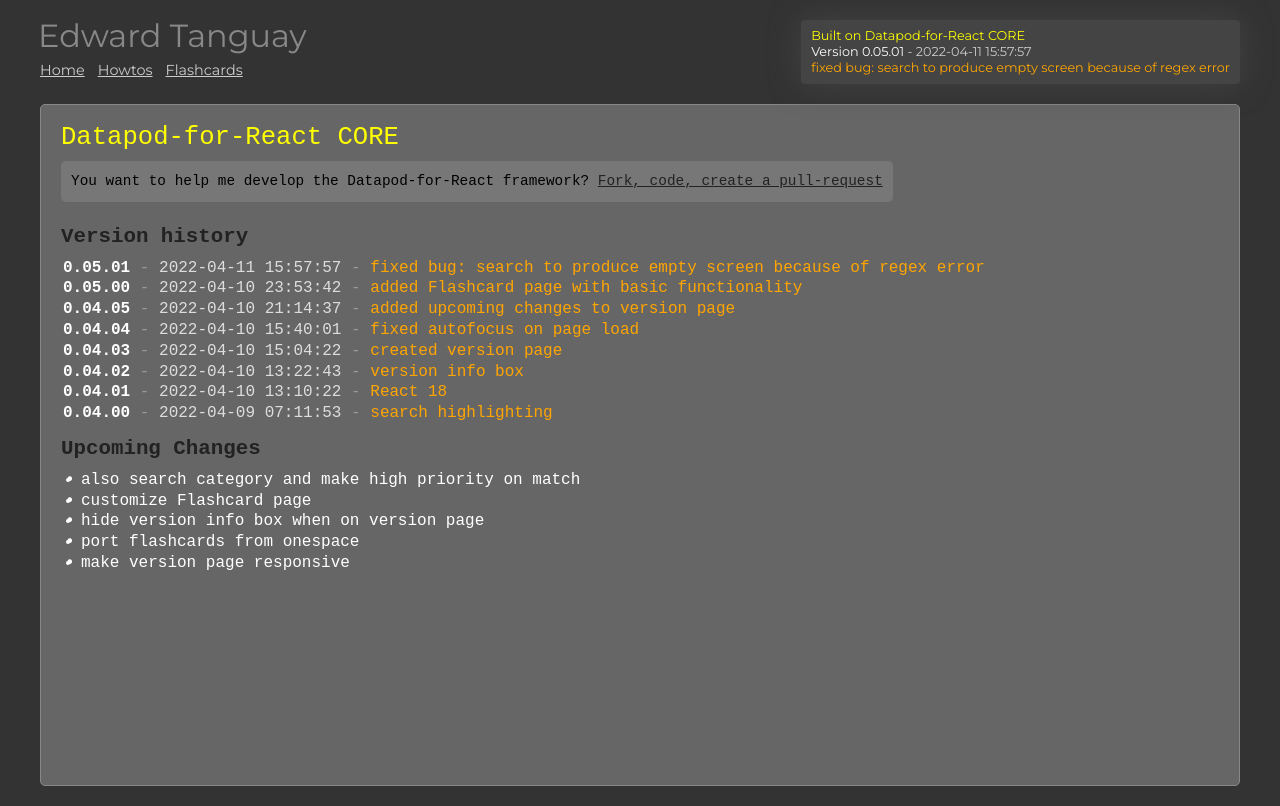
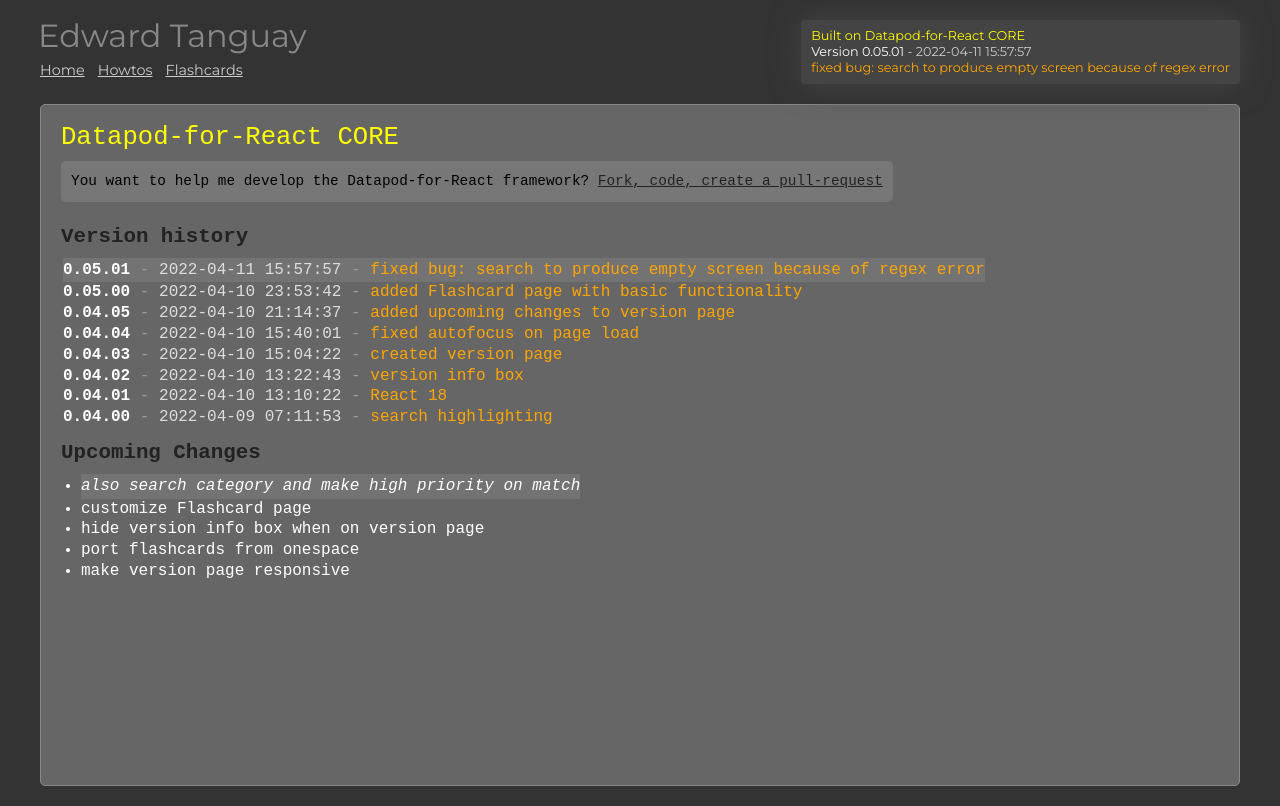
Before and after one commit to edwardtanguay/dpodreactcore, a React (Create React App) app: page /siteVersions in a window 1280 px wide. Built offline with nearby package versions, Linux system fonts and the light colour scheme.

Commit message:
version page show doing

```diff
--- a/src/system/pages/PageSiteVersions.tsx
+++ b/src/system/pages/PageSiteVersions.tsx
@@ -26,7 +26,10 @@
 					{versions.map((version: any, index: number) => {
 						return (
 							<li key={index} className="siteVersion">
-								<span className="version">{version.version}</span>
+								<div className="line">
+									<span className="version">
+										{version.version}
+									</span>
 									<span className="separator"> - </span>
 									<span className="whenPublished">
 										{version.whenPublished}
@@ -35,6 +38,7 @@
 									<span className="shortDescription">
 										{version.shortDescription}
 									</span>
+								</div>
 							</li>
 						);
 					})}
@@ -45,7 +49,9 @@
 				<ul>
 					{todos.map((todo: any, index: number) => {
 						return (
-							<li key={index} className="todo">{todo.title}</li>
+							<li key={index} className="todo">
+								<div className="line">{todo.title}</div>
+							</li>
 						);
 					})}
 				</ul>
--- a/src/system/styles/page_siteVersions.scss
+++ b/src/system/styles/page_siteVersions.scss
@@ -24,30 +24,17 @@
         }
     }
 
-    .todos {
-        ul {
-            list-style: none;
-            li {
-                color: #fff;
-            }
-            li::before {
-                content: "\2022";
-                color: #fff;
-                font-weight: bold;
-                display: inline-block;
-                width: 1em;
-                margin-left: -1em;
-            }
-        }
-    }
-
     .versions {
         ul {
             margin: 0 0 0 2px;
+            li:first-child div {
+                background-color: #737373;
+                padding: 2px 0;
+            }
             li {
                 list-style: none;
-            }
-        }
+                div.line {
+                    display: inline-block;
                     .version {
                         color: #fff;
                         font-weight: bold;
@@ -63,3 +50,23 @@
                     }
                 }
             }
+        }
+    }
+
+    .todos {
+        ul {
+            list-style: none;
+            li:first-child div {
+                background-color: #737373;
+                padding: 2px 0;
+                font-style: italic;
+            }
+            li {
+                color: #fff;
+                div.line {
+                    display: inline-block;
+                }
+            }
+        }
+    }
+}
```
Lines whose indentation alone changed are shown as unchanged.
